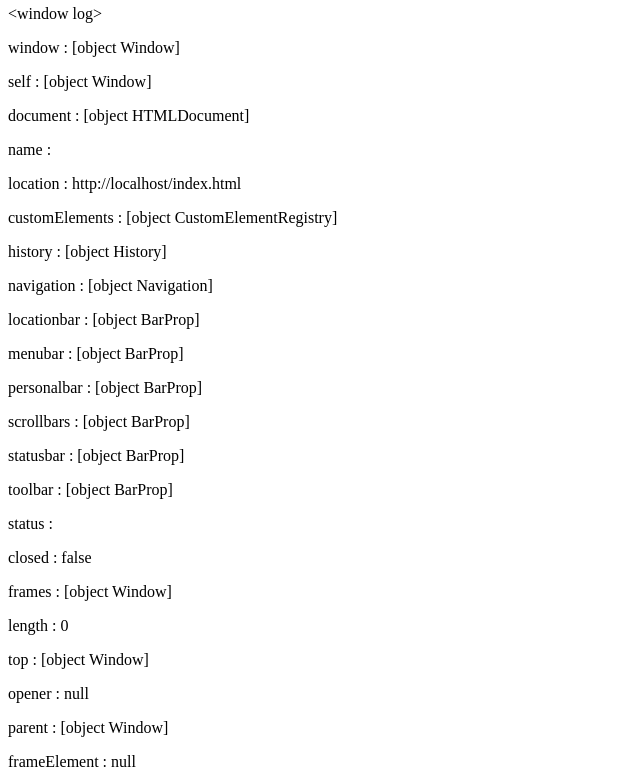
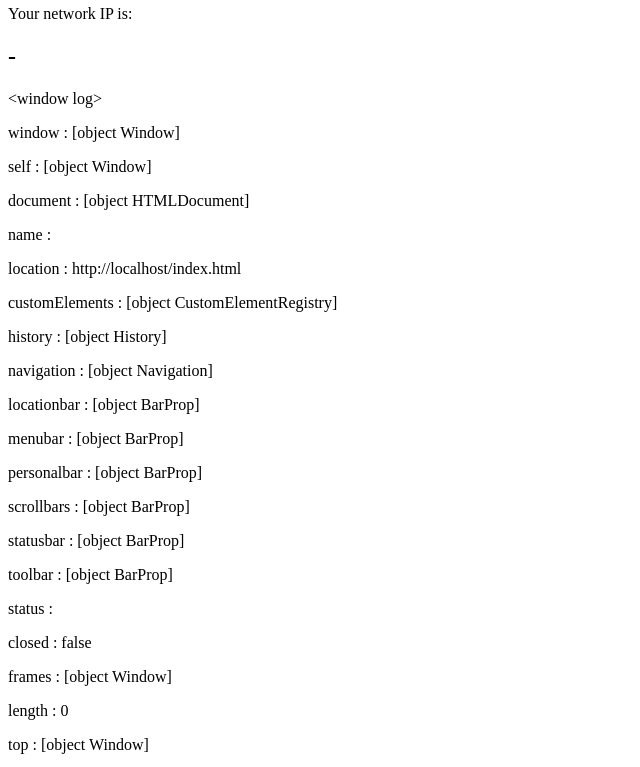
Before and after one commit to Metastasis/metastasis.github.io, a plain HTML site: page index.html in a window 1280 px wide. Shown: the part 62-829 px from the top of the page, without its empty margins (0-640 px from the left). Drawn offline with Linux system fonts and the light colour scheme.

Commit message:
Update index.html

```diff
--- a/index.html
+++ b/index.html
@@ -14,6 +14,12 @@
             <header class="log__header">
                 <h2>LOG:</h2>
             </header>
+
+            <div>
+            Your network IP is: <h1 id=list>-</h1>
+            <a href="" download></a>
+            </div>
+
             <div class="log__holder">
 
             </div>
```
